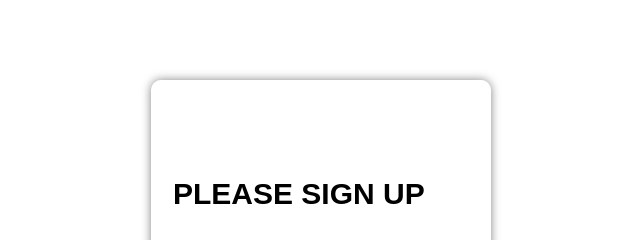
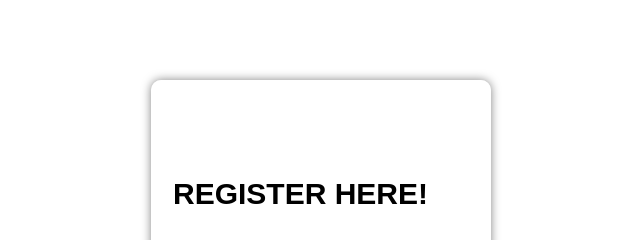
Before and after one commit to mdonnamadeline/PCBUILDTRACK-, a React (Vite) app in the folder dashboard/: page /signup in a window 1280 px wide. Shown: the top 240 px of the page, without its empty margins (319-959 px from the left). Built offline with nearby package versions, Linux system fonts and the light colour scheme.

Commit message:
change 'please signup' to 'register here!'

```diff
--- a/dashboard/src/pages/SignUp.jsx
+++ b/dashboard/src/pages/SignUp.jsx
@@ -33,7 +33,7 @@ export default function SignUp() {
 
     const handleSignup = async (e) => {
         e.preventDefault();
-        console.log("Customer object:", user); // Log customer object
+        console.log("Customer object:", user);
         try {
             const response = await axios.post(
                 `${VITE_REACT_APP_API_HOST}/signup`,
@@ -56,7 +56,7 @@ export default function SignUp() {
         <div className="SignUpContainer">
             <div className="SignUpMain">
                 <form className="signupForm" onSubmit={handleSignup}>
-                    <h6>PLEASE SIGN UP</h6>
+                    <h6>REGISTER HERE!</h6>
                     <TextField
                         required
                         id="firstname"
```
